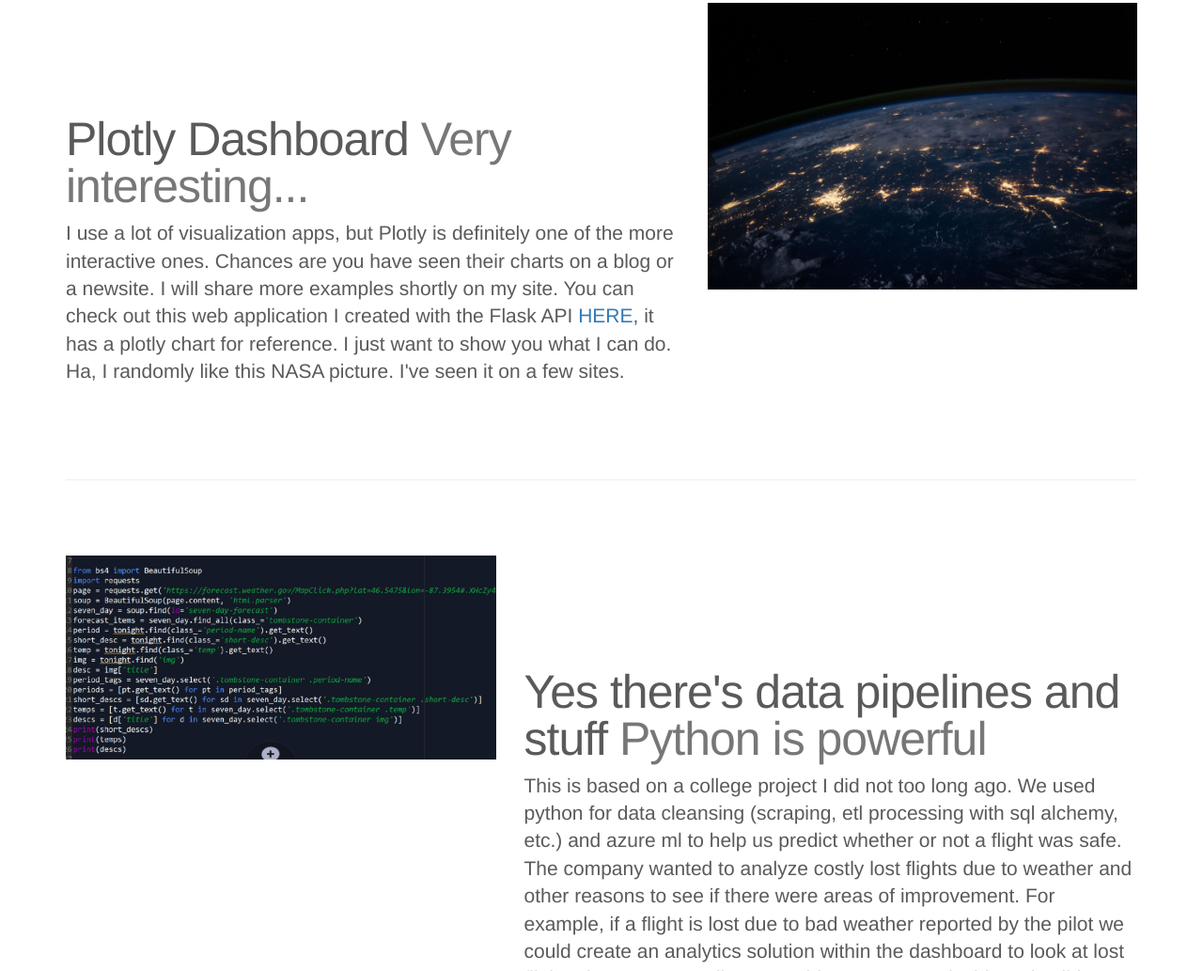
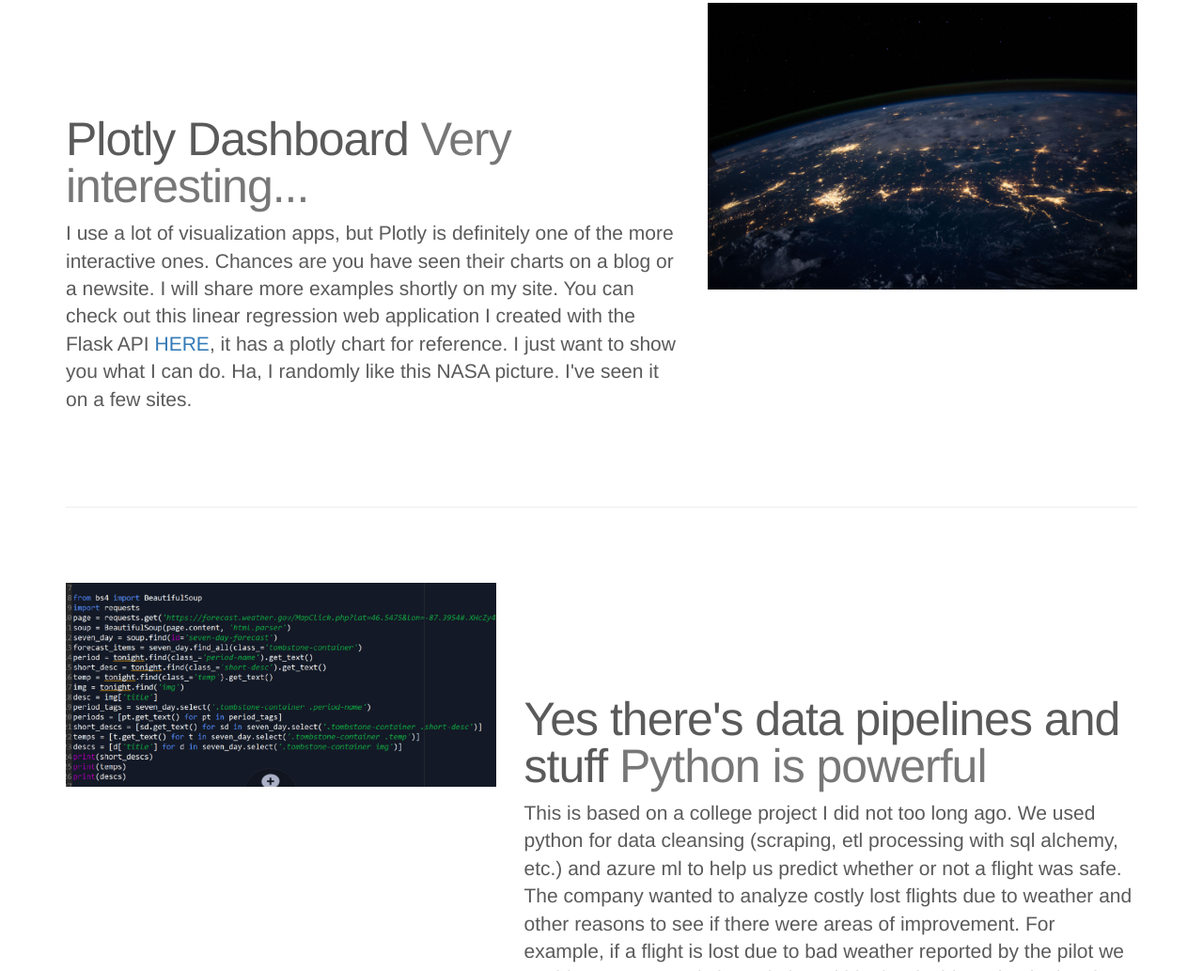
Before and after one commit to thehybrid18/ty_sanyude, a plain HTML site: page index.html in a window 1280 px wide. Shown: the part 2048-3081 px from the top of the page at 94% size. Drawn offline with nearby package versions, Linux system fonts and the light colour scheme.

Commit message:
Update index.html

```diff
--- a/index.html
+++ b/index.html
@@ -101,7 +101,7 @@
           <div class="row featurette">
             <div class="col-md-7">
               <h2 class="featurette-heading">Plotly Dashboard <span class="text-muted">Very interesting...</span></h2>
-              <p class="lead">I use a lot of visualization apps, but Plotly is definitely one of the more interactive ones. Chances are you have seen their charts on a blog or a newsite. I will share more examples shortly on my site. You can check out this web application I created with the Flask API <a href="https://regression-with-flask.herokuapp.com/">HERE</a>, it has a plotly chart for reference. I just want to show you what I can do. Ha, I randomly like this NASA picture. I've seen it on a few sites.</p>
+              <p class="lead">I use a lot of visualization apps, but Plotly is definitely one of the more interactive ones. Chances are you have seen their charts on a blog or a newsite. I will share more examples shortly on my site. You can check out this linear regression web application I created with the Flask API <a href="https://regression-with-flask.herokuapp.com/">HERE</a>, it has a plotly chart for reference. I just want to show you what I can do. Ha, I randomly like this NASA picture. I've seen it on a few sites.</p>
             </div>
             <div class="col-md-5">
               <img class="featurette-image img-responsive center-block" src="nasa.jpg" alt="Generic placeholder image">
```
